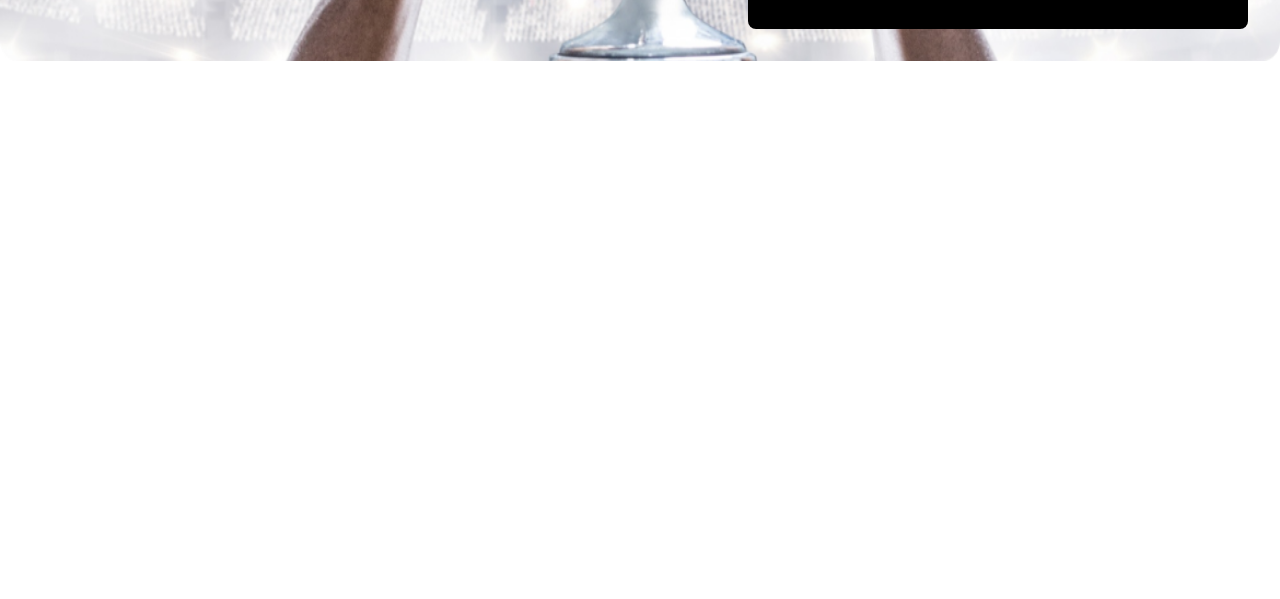
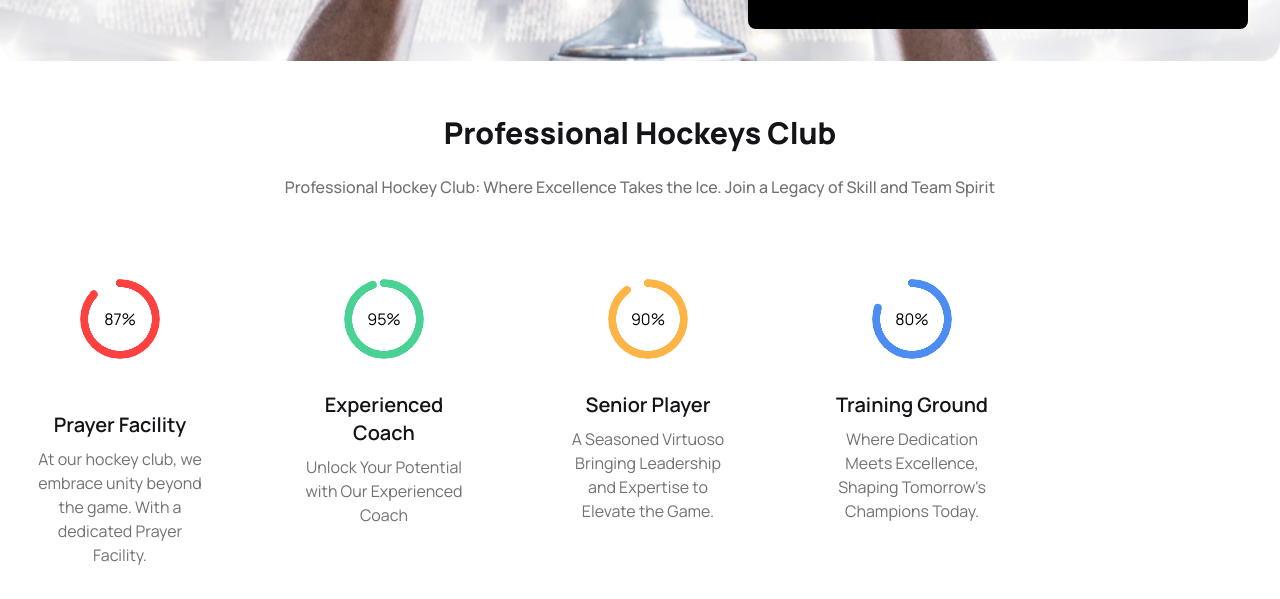
Before and after one commit to wasim475/b9-a3, a plain HTML site: page index.html in a window 1280 px wide. Shown: the part 771-1370 px from the top of the page. Before the commit the page ends 838 px from the top, so only its background shows below. Drawn offline with nearby package versions, Linux system fonts and the light colour scheme.

Commit message:
Professional Hockeys Club done

```diff
--- a/index.html
+++ b/index.html
@@ -142,7 +142,61 @@
                             #Banner end
     ===========================================================-->
     </header>
-    <main></main>
+    <main class="container mx-auto">
+        <section class="mt-12">
+            <div class="space-y-6">
+                <h3 class=" text-2xl lg:text-3xl font-extrabold text-center text-[#131318]">Professional Hockeys Club</h3>
+                <p class="font-medium text-center text-[#13131899]">Professional Hockey Club: Where Excellence Takes the Ice. Join a Legacy of Skill and Team Spirit </p>
+            </div>
+               <!-- facility chart main -->
+               <div class="flex flex-col gap-6 lg:flex-row text-center mt-6 lg:mt-20">
+                     <!-- facility part start -->
+                <div class="max-w-full lg:w-60 flex flex-col justify-center items-center space-y-5">
+                    <div class="radial-progress text-primaryC" style="--value:87;" role="progressbar"><span class="text-black">87%</span></div>
+                    <div class="card-body">
+                    <h2 class="text-xl font-semibold text-[#131318]">Prayer Facility</h2>
+                    <p class="text-[#13131899]">At our hockey club, we embrace unity beyond the game. With a dedicated Prayer Facility.</p>
+
+                    </div>
+                </div>
+                <!-- facility part end -->
+                     <!-- facility part-02 start -->
+                <div class="max-w-full lg:w-60 flex flex-col justify-center items-center">
+                    <div class="radial-progress text-[#49D293]" style="--value:95;" role="progressbar"><span class="text-black">95%</span></div>
+                    <div class="card-body">
+                    <h2 class="text-xl font-semibold text-[#131318]">Experienced Coach</h2>
+                    <p class="text-[#13131899]">Unlock Your Potential with Our Experienced Coach</p>
+
+                    </div>
+                </div>
+                <!-- facility part-02 end -->
+                     <!-- facility part-03 start -->
+                <div class="max-w-full lg:w-60 flex flex-col justify-center items-center">
+                    <div class="radial-progress text-[#FFB546]" style="--value:90;" role="progressbar"><span class="text-black">90%</span></div>
+                    <div class="card-body">
+                    <h2 class="text-xl font-semibold text-[#131318]">Senior Player</h2>
+                    <p class="text-[#13131899]">A Seasoned Virtuoso Bringing Leadership and Expertise to Elevate the Game.</p>
+
+                    </div>
+                </div>
+                <!-- facility part-03 end -->
+                     <!-- facility part-04 start -->
+                <div class="max-w-full lg:w-60 flex flex-col justify-center items-center">
+                    <div class="radial-progress text-[#4C8DF1]" style="--value:80;" role="progressbar"><span class="text-black">80%</span></div>
+                    <div class="card-body">
+                    <h2 class="text-xl font-semibold text-[#131318]">Training Ground</h2>
+                    <p class="text-[#13131899]">Where Dedication Meets Excellence, Shaping Tomorrow's Champions Today.</p>
+
+                    </div>
+                </div>
+                <!-- facility part-04 end -->
+               </div>
+               <!-- facility chart main end -->
+            <div>
+
+            </div>
+        </section>
+    </main>
     <footer></footer>
 </body>
 </html>
```
